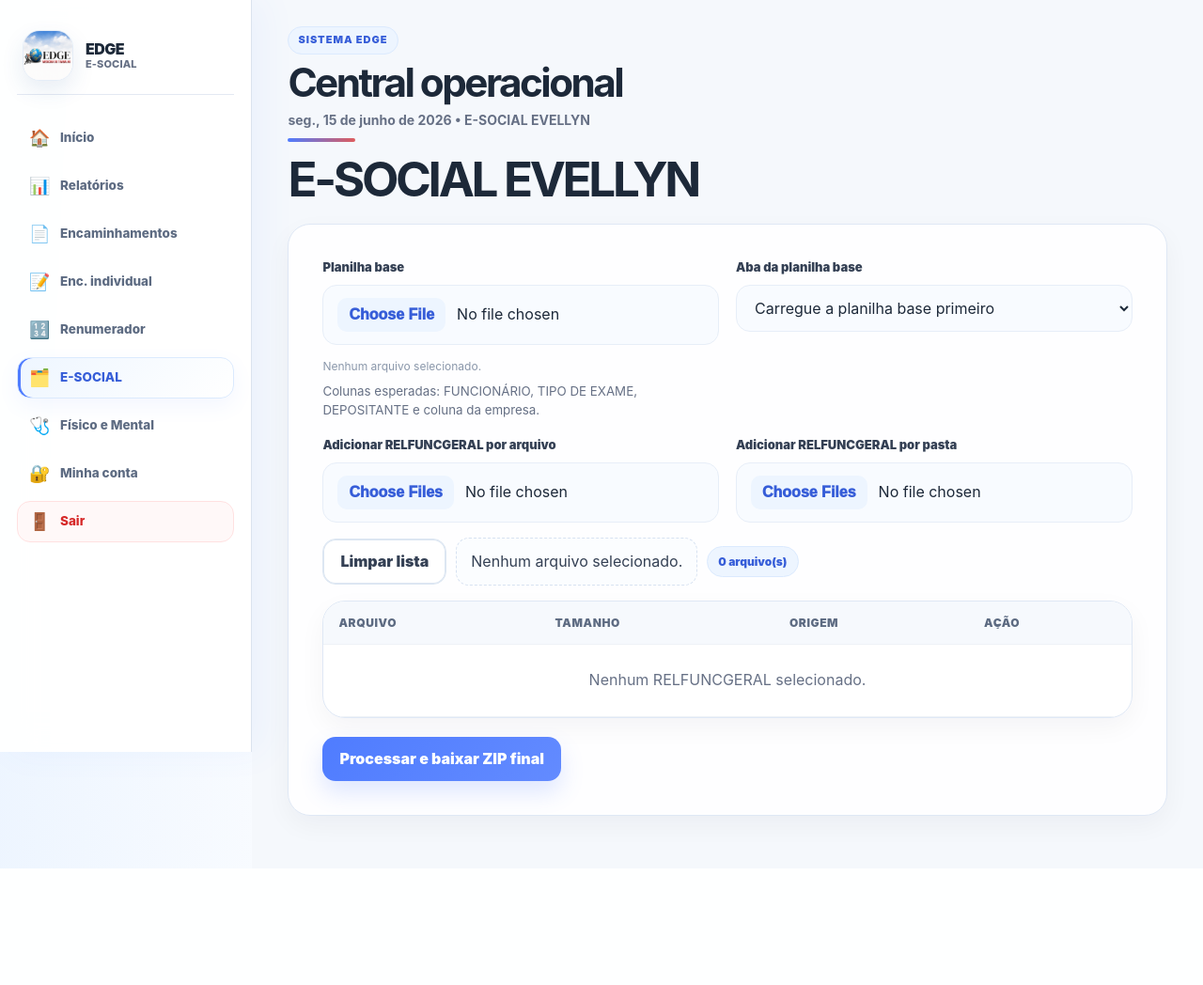
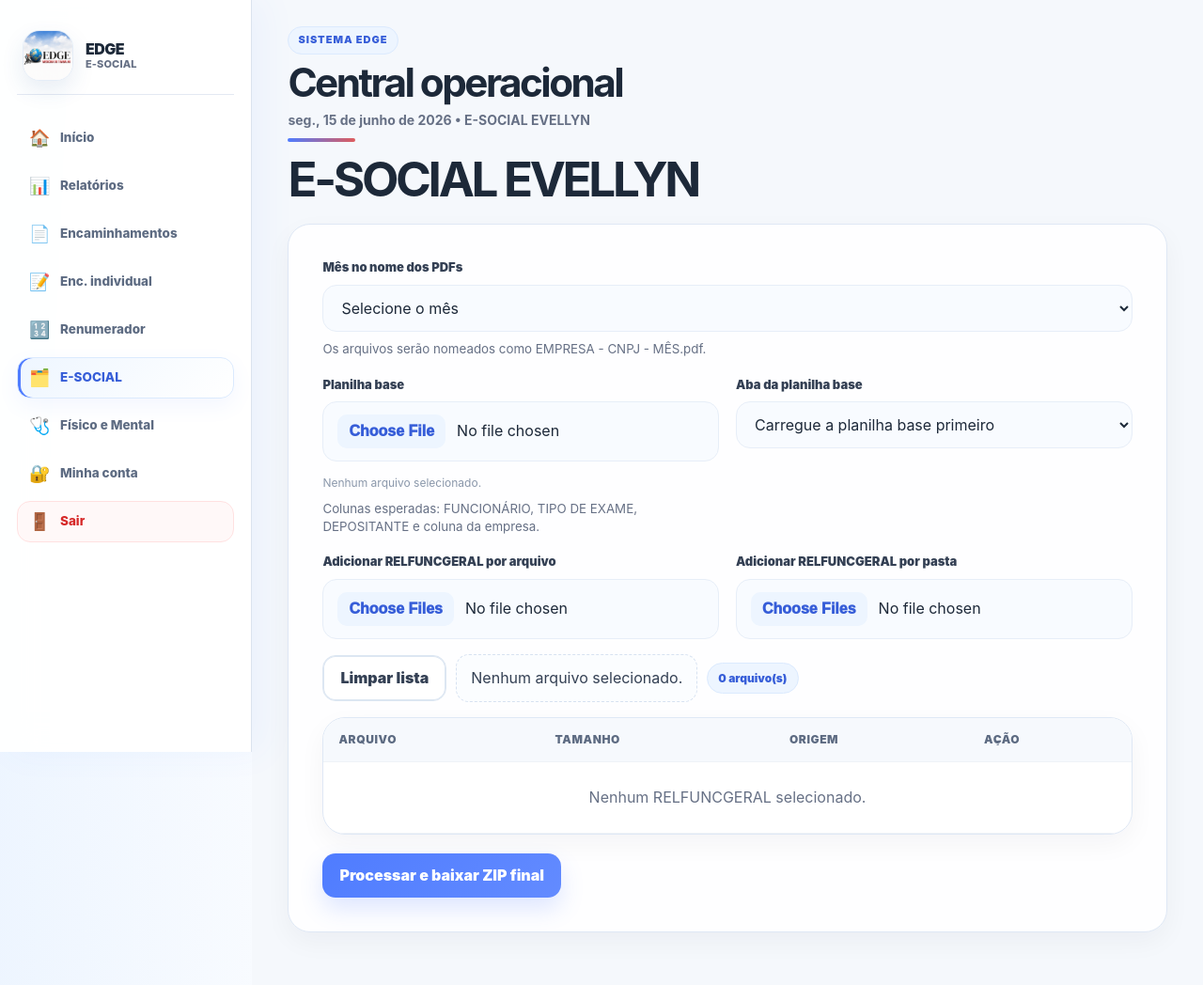
Before and after one commit to Jpgom/sistema_clinica_edge, a Flask app: page /esocial in a window 1280 px wide. Shown: the whole page at 94% size. Before the commit the page ends 924 px from the top, so only its background shows below. Run offline with Flask 3, Linux system fonts and the light colour scheme; the visitor is signed in with stand-in values (Sample User, id 1); data comes from the database, SQL or seed files in the repository; some libraries are stand-ins or nearby versions.

Commit message:
Adiciona escolha do mês nos PDFs do eSocial

```diff
--- a/edge_app/application.py
+++ b/edge_app/application.py
@@ -46,6 +46,12 @@ TEMPLATE_PATH = os.path.join(os.path.dirname(__file__), "ENCAMINHAMENTOS PERIODI
 ALLOWED_EXTENSIONS = {".xls", ".xlsx", ".html", ".htm"}
 EXCEL_EXTENSIONS = {".xls", ".xlsx"}
 RENUM_ALLOWED_EXTENSIONS = {".docx", ".zip"}
+ESOCIAL_MONTHS = {
+    "JANEIRO": "JANEIRO", "FEVEREIRO": "FEVEREIRO", "MARCO": "MARÇO",
+    "ABRIL": "ABRIL", "MAIO": "MAIO", "JUNHO": "JUNHO",
+    "JULHO": "JULHO", "AGOSTO": "AGOSTO", "SETEMBRO": "SETEMBRO",
+    "OUTUBRO": "OUTUBRO", "NOVEMBRO": "NOVEMBRO", "DEZEMBRO": "DEZEMBRO",
+}
 FISICO_TEMPLATE_PATH = os.path.join(os.path.dirname(__file__), "ATESTADO_FISICO_MENTAL_TEMPLATE.docx")
 ENCAMINHAMENTO_PREENCHIMENTO_TEMPLATE_PATH = os.path.join(os.path.dirname(__file__), "ENCAMINHAMENTO_PREENCHIMENTO_TEMPLATE.docx")
 BASE_DIR = os.path.dirname(__file__)
@@ -1230,6 +1236,22 @@ def extract_cnpj(text: str) -> str:
     digits = re.sub(r"\D", "", ("" if text is None else str(text)))
     return digits[:14] if len(digits) >= 14 else ""
 
+def format_cnpj(cnpj: str) -> str:
+    digits = re.sub(r"\D", "", cnpj or "")
+    if len(digits) != 14:
+        return "CNPJ NÃO INFORMADO"
+    return f"{digits[:2]}.{digits[2:5]}.{digits[5:8]}/{digits[8:12]}-{digits[12:]}"
+
+def build_esocial_pdf_filename(company_text: str, company_cnpj: str, pdf_month: str) -> str:
+    company_name = str(company_text or "").strip()
+    if company_cnpj:
+        flexible_cnpj = r"\D*".join(re.escape(digit) for digit in company_cnpj)
+        company_name = re.sub(flexible_cnpj, "", company_name, count=1)
+    company_name = re.sub(r"\s*[-–—|/]\s*$", "", company_name).strip(" -–—|/")
+    company_name = company_name or "EMPRESA"
+    filename_cnpj = format_cnpj(company_cnpj).replace("/", "-")
+    return sanitize_filename(f"{company_name} - {filename_cnpj} - {pdf_month}") + ".pdf"
+
 def score_dataframe(df: pd.DataFrame) -> int:
     score = 0
     cols = [normalize_text(c) for c in df.columns]
@@ -1475,7 +1497,7 @@ def reorder_system_by_base(filtered_system: pd.DataFrame, base_company_df: pd.Da
     ordered_df = pd.DataFrame(ordered_rows)
     return ordered_df[[c for c in ordered_df.columns if c != "__CHAVE__"]].reset_index(drop=True)
 
-def run_company_process(system_file: str, base_file: str, pdf_folder: str, log_folder: str, base_sheet: str | None = None):
+def run_company_process(system_file: str, base_file: str, pdf_folder: str, log_folder: str, pdf_month: str, base_sheet: str | None = None):
     system_df = prepare_dataframe(read_spreadsheet(system_file))
     base_df = prepare_dataframe(read_spreadsheet(base_file, selected_sheet=base_sheet))
     system_nome = find_column(system_df, ["NOME"])
@@ -1516,6 +1538,7 @@ def run_company_process(system_file: str, base_file: str, pdf_folder: str, log_f
         f.write(f"Planilha do sistema: {system_file}\nPlanilha base: {base_file}\n")
         f.write(f"Aba base usada: {base_sheet or 'Detecção automática'}\n")
         f.write(f"Empresa do sistema: {company_text}\nCNPJ detectado: {company_cnpj or 'NÃO INFORMADO'}\n")
+        f.write(f"Mês usado no nome do PDF: {pdf_month}\n")
         f.write(f"Método de correspondência da empresa: {match_method}\n")
         f.write(f"Total base empresa: {len(base_company_df)}\nTotal encontrado no sistema: {len(filtered_system)}\n\n")
         if reasons:
@@ -1529,7 +1552,7 @@ def run_company_process(system_file: str, base_file: str, pdf_folder: str, log_f
         return {"empresa": company_text, "cnpj": company_cnpj, "status": "NÃO GERADO", "total_base": len(base_company_df), "total_encontrado": len(filtered_system), "motivo": " | ".join(reasons), "pdf": ""}
 
     ordered_system = reorder_system_by_base(filtered_system, base_company_df, system_nome, system_tipo, base_nome, base_tipo)
-    pdf_path = unique_path(os.path.join(pdf_folder, sanitize_filename(company_text) + ".pdf"))
+    pdf_path = unique_path(os.path.join(pdf_folder, build_esocial_pdf_filename(company_text, company_cnpj, pdf_month)))
     build_pdf(ordered_system, pdf_path, title=company_text)
     return {"empresa": company_text, "cnpj": company_cnpj, "status": "GERADO", "total_base": len(base_company_df), "total_encontrado": len(ordered_system), "motivo": "OK", "pdf": pdf_path}
 
@@ -2374,6 +2397,11 @@ def esocial_processar():
     base_file = request.files.get("base_file")
     rel_files = request.files.getlist("rel_files")
     base_sheet = request.form.get("base_sheet", "").strip() or None
+    pdf_month = ESOCIAL_MONTHS.get(normalize_text(request.form.get("pdf_month", "")))
+
+    if not pdf_month:
+        flash("Selecione o mês que será usado no nome dos PDFs.")
+        return redirect(url_for("esocial"))
 
     if not base_file or not base_file.filename:
         flash("Selecione a planilha base.")
@@ -2411,7 +2439,7 @@ def esocial_processar():
 
         for rel_path in rel_paths:
             try:
-                summary_rows.append(run_company_process(str(rel_path), str(base_path), pdf_folder, log_folder, base_sheet=base_sheet))
+                summary_rows.append(run_company_process(str(rel_path), str(base_path), pdf_folder, log_folder, pdf_month, base_sheet=base_sheet))
             except Exception:
                 logger.exception("Erro ao processar RELFUNCGERAL: %s", rel_path.name)
                 summary_rows.append({"empresa": rel_path.name, "cnpj": "", "status": "NÃO GERADO", "total_base": 0, "total_encontrado": 0, "motivo": "Erro ao processar este arquivo. Verifique o modelo da planilha.", "pdf": ""})
@@ -2422,6 +2450,7 @@ def esocial_processar():
         with open(Path(log_folder) / "RESUMO_GERAL.txt", "w", encoding="utf-8") as f:
             f.write("RESUMO GERAL DO PROCESSAMENTO\n" + "="*80 + "\n\n")
             f.write(f"Planilha base: {base_path.name}\nAba base usada: {base_sheet or 'Detecção automática'}\n")
+            f.write(f"Mês usado no nome dos PDFs: {pdf_month}\n")
             f.write(f"Total de empresas processadas: {len(summary_rows)}\n")
             f.write(f"PDFs gerados: {sum(1 for r in summary_rows if r['status']=='GERADO')}\n")
             f.write(f"PDFs não gerados: {sum(1 for r in summary_rows if r['status']!='GERADO')}\n")
@@ -2576,6 +2605,11 @@ def esocial_processar_async():
     base_file = request.files.get("base_file")
     rel_files = [f for f in request.files.getlist("rel_files") if f and f.filename]
     base_sheet = request.form.get("base_sheet", "").strip() or None
+    pdf_month = ESOCIAL_MONTHS.get(normalize_text(request.form.get("pdf_month", "")))
+
+    if not pdf_month:
+        flash("Selecione o mês que será usado no nome dos PDFs.")
+        return redirect(url_for("esocial"))
 
     ok, msg = validate_uploaded_file(base_file, ALLOWED_EXTENSIONS, "a planilha base")
     if not ok:
@@ -2603,7 +2637,7 @@ def esocial_processar_async():
         for index, rel_path in enumerate(rel_paths, start=1):
             progress(10 + int((index - 1) * 70 / total), f"Processando {rel_path.name} ({index}/{total})...")
             try:
-                summary_rows.append(run_company_process(str(rel_path), str(base_path), pdf_folder, log_folder, base_sheet=base_sheet))
+                summary_rows.append(run_company_process(str(rel_path), str(base_path), pdf_folder, log_folder, pdf_month, base_sheet=base_sheet))
             except Exception:
                 logger.exception("Erro ao processar RELFUNCGERAL em job: %s", rel_path.name)
                 summary_rows.append({"empresa": rel_path.name, "cnpj": "", "status": "NÃO GERADO", "total_base": 0, "total_encontrado": 0, "motivo": "Erro ao processar este arquivo. Verifique o modelo da planilha.", "pdf": ""})
@@ -2613,6 +2647,7 @@ def esocial_processar_async():
         with open(Path(log_folder) / "RESUMO_GERAL.txt", "w", encoding="utf-8") as f:
             f.write("RESUMO GERAL DO PROCESSAMENTO\n" + "="*80 + "\n\n")
             f.write(f"Planilha base: {base_path.name}\nAba base usada: {base_sheet or 'Detecção automática'}\n")
+            f.write(f"Mês usado no nome dos PDFs: {pdf_month}\n")
             f.write(f"Total de empresas processadas: {len(summary_rows)}\n")
             f.write(f"PDFs gerados: {sum(1 for r in summary_rows if r['status']=='GERADO')}\n")
             f.write(f"PDFs não gerados: {sum(1 for r in summary_rows if r['status']!='GERADO')}\n")
@@ -2621,7 +2656,7 @@ def esocial_processar_async():
         zip_path = Path(create_zip_from_folder(str(general_output_folder)))
         return str(zip_path), zip_path.name
 
-    job = job_manager.create("E-SOCIAL", task)
+    job = job_manager.create(f"E-SOCIAL - {pdf_month}", task)
     return redirect(url_for("job_page", job_id=job.id))
 
 @app.errorhandler(403)
--- a/edge_app/templates/esocial.html
+++ b/edge_app/templates/esocial.html
@@ -30,6 +30,7 @@
       {% with messages = get_flashed_messages() %}{% if messages %}<div class="alert error">{% for message in messages %}<div>{{ message }}</div>{% endfor %}</div>{% endif %}{% endwith %}
       <form id="uploadForm" action="{{ url_for('esocial_processar_async') }}" method="post" enctype="multipart/form-data">
         <div class="form-grid">
+          <div class="field col-4"><label for="pdfMonth">Mês no nome dos PDFs</label><select name="pdf_month" id="pdfMonth" required><option value="" selected disabled>Selecione o mês</option><option>JANEIRO</option><option>FEVEREIRO</option><option>MARÇO</option><option>ABRIL</option><option>MAIO</option><option>JUNHO</option><option>JULHO</option><option>AGOSTO</option><option>SETEMBRO</option><option>OUTUBRO</option><option>NOVEMBRO</option><option>DEZEMBRO</option></select><small>Os arquivos serão nomeados como EMPRESA - CNPJ - MÊS.pdf.</small></div>
           <div class="field col-2"><label>Planilha base</label><input type="file" name="base_file" id="baseFile" accept=".xls,.xlsx,.html,.htm" required><small>Colunas esperadas: FUNCIONÁRIO, TIPO DE EXAME, DEPOSITANTE e coluna da empresa.</small></div>
           <div class="field col-2"><label>Aba da planilha base</label><select name="base_sheet" id="baseSheetSelect"><option value="">Carregue a planilha base primeiro</option></select></div>
           <div class="field col-2"><label>Adicionar RELFUNCGERAL por arquivo</label><input type="file" id="relFilesPicker" accept=".xls,.xlsx,.html,.htm" multiple></div>
--- a/templates/esocial.html
+++ b/templates/esocial.html
@@ -30,6 +30,7 @@
       {% with messages = get_flashed_messages() %}{% if messages %}<div class="alert error">{% for message in messages %}<div>{{ message }}</div>{% endfor %}</div>{% endif %}{% endwith %}
       <form id="uploadForm" action="{{ url_for('esocial_processar_async') }}" method="post" enctype="multipart/form-data">
         <div class="form-grid">
+          <div class="field col-4"><label for="pdfMonth">Mês no nome dos PDFs</label><select name="pdf_month" id="pdfMonth" required><option value="" selected disabled>Selecione o mês</option><option>JANEIRO</option><option>FEVEREIRO</option><option>MARÇO</option><option>ABRIL</option><option>MAIO</option><option>JUNHO</option><option>JULHO</option><option>AGOSTO</option><option>SETEMBRO</option><option>OUTUBRO</option><option>NOVEMBRO</option><option>DEZEMBRO</option></select><small>Os arquivos serão nomeados como EMPRESA - CNPJ - MÊS.pdf.</small></div>
           <div class="field col-2"><label>Planilha base</label><input type="file" name="base_file" id="baseFile" accept=".xls,.xlsx,.html,.htm" required><small>Colunas esperadas: FUNCIONÁRIO, TIPO DE EXAME, DEPOSITANTE e coluna da empresa.</small></div>
           <div class="field col-2"><label>Aba da planilha base</label><select name="base_sheet" id="baseSheetSelect"><option value="">Carregue a planilha base primeiro</option></select></div>
           <div class="field col-2"><label>Adicionar RELFUNCGERAL por arquivo</label><input type="file" id="relFilesPicker" accept=".xls,.xlsx,.html,.htm" multiple></div>
```
